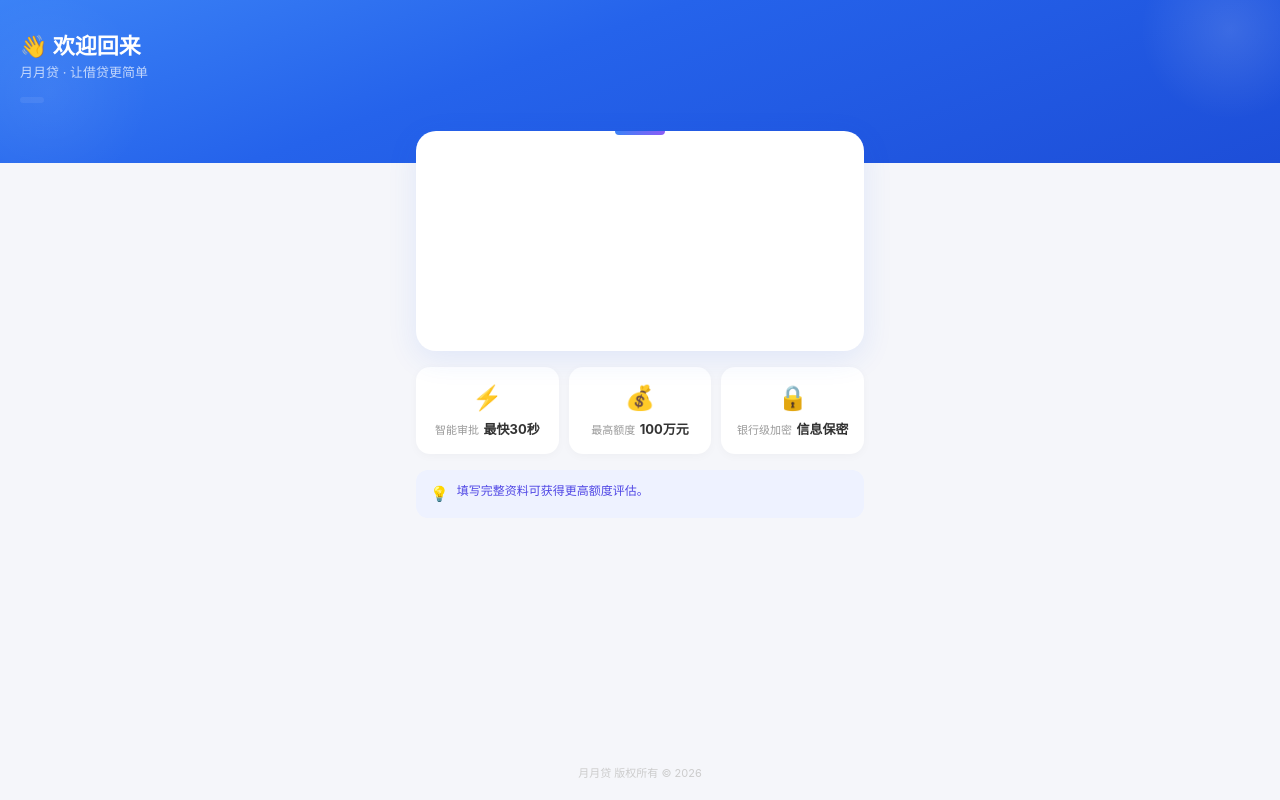
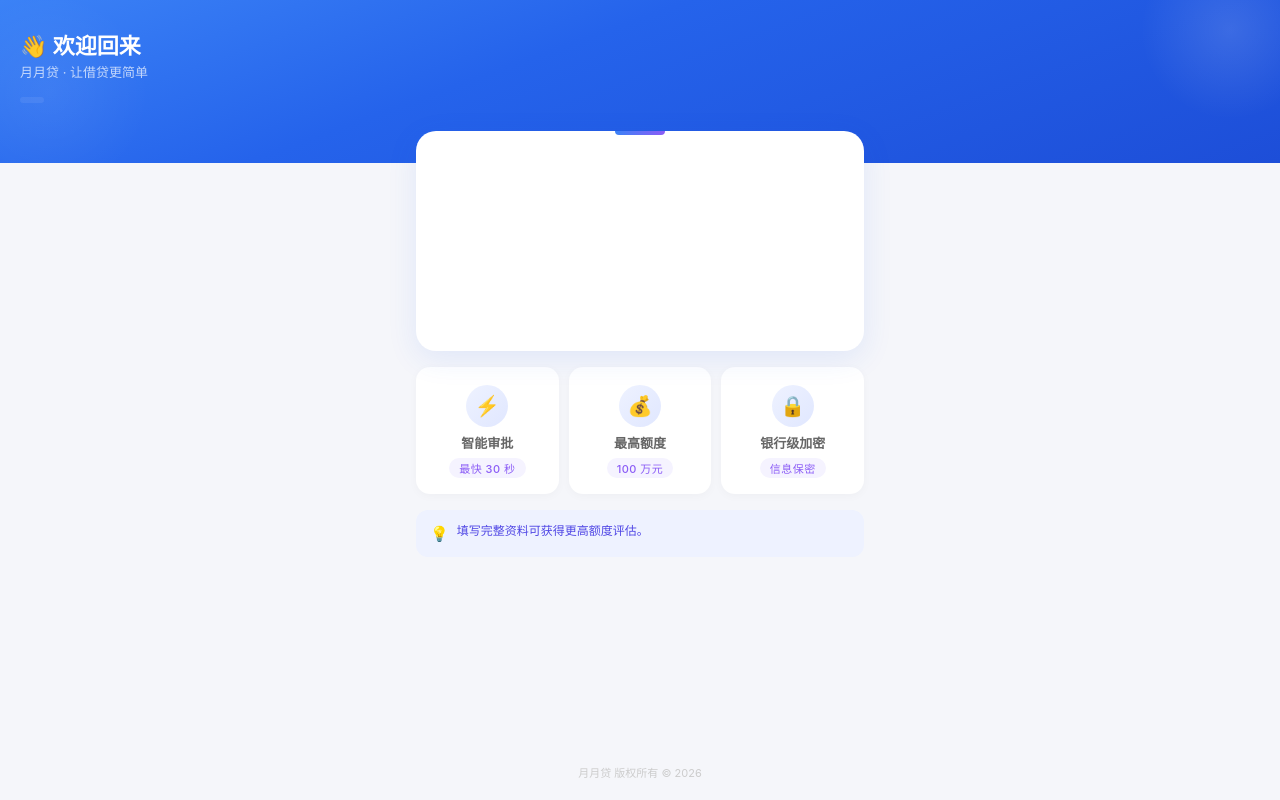
Before and after one commit to boslinGG/yueyuedai, a website: page public/home.html in a window 1280 px wide. Drawn offline with Linux system fonts and the light colour scheme.

Commit message:
美化 home.html 特性栏文字布局

```diff
--- a/public/home.html
+++ b/public/home.html
@@ -137,12 +137,24 @@
     }
     .feat-item{
       flex:1;background:#fff;border-radius:14px;
-      padding:16px 10px;text-align:center;
-      box-shadow:0 2px 10px rgba(0,0,0,.03)
+      padding:18px 12px 16px;text-align:center;
+      box-shadow:0 2px 10px rgba(0,0,0,.03);
+      display:flex;flex-direction:column;align-items:center;
+      gap:6px;
+      transition:transform .2s,box-shadow .2s
     }
-    .feat-icon{font-size:24px;display:block;margin-bottom:6px}
-    .feat-label{font-size:11px;color:#999;font-weight:500}
-    .feat-val{font-size:13px;color:#333;font-weight:700;margin-top:2px}
+    .feat-item:active{transform:scale(.96);box-shadow:0 4px 16px rgba(37,99,235,.1)}
+    .feat-icon{
+      width:42px;height:42px;display:flex;align-items:center;justify-content:center;
+      background:linear-gradient(135deg,#EEF2FF,#E0E7FF);
+      border-radius:50%;font-size:20px;margin-bottom:2px
+    }
+    .feat-label{font-size:13px;color:#666;font-weight:600;line-height:1.3}
+    .feat-val{
+      font-size:11px;color:#8B5CF6;font-weight:500;
+      background:#F5F3FF;padding:2px 10px;border-radius:10px;
+      letter-spacing:.5px
+    }
 
     /* ===== 用户信息卡片 ===== */
     .info-card{
@@ -205,12 +217,12 @@
       <div class="feat-item">
         <span class="feat-icon">⚡</span>
         <span class="feat-label">智能审批</span>
-        <span class="feat-val">最快30秒</span>
+        <span class="feat-val">最快 30 秒</span>
       </div>
       <div class="feat-item">
         <span class="feat-icon">💰</span>
         <span class="feat-label">最高额度</span>
-        <span class="feat-val">100万元</span>
+        <span class="feat-val">100 万元</span>
       </div>
       <div class="feat-item">
         <span class="feat-icon">🔒</span>
```
